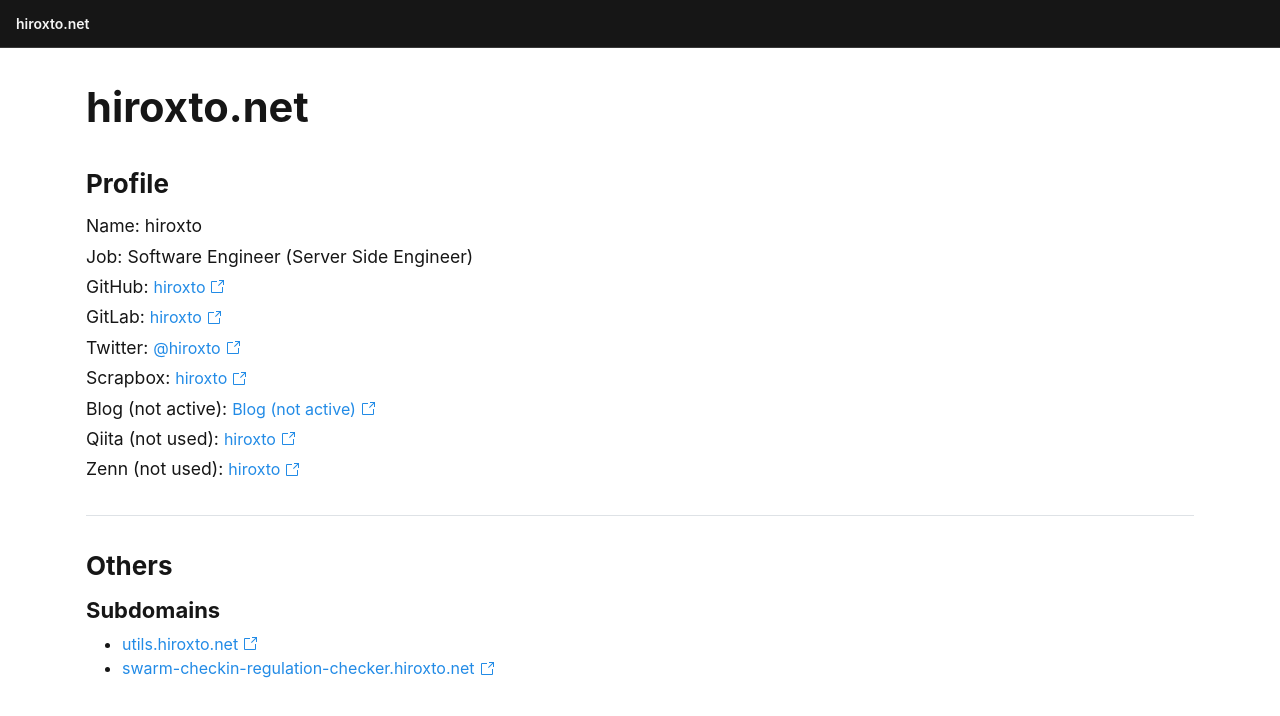
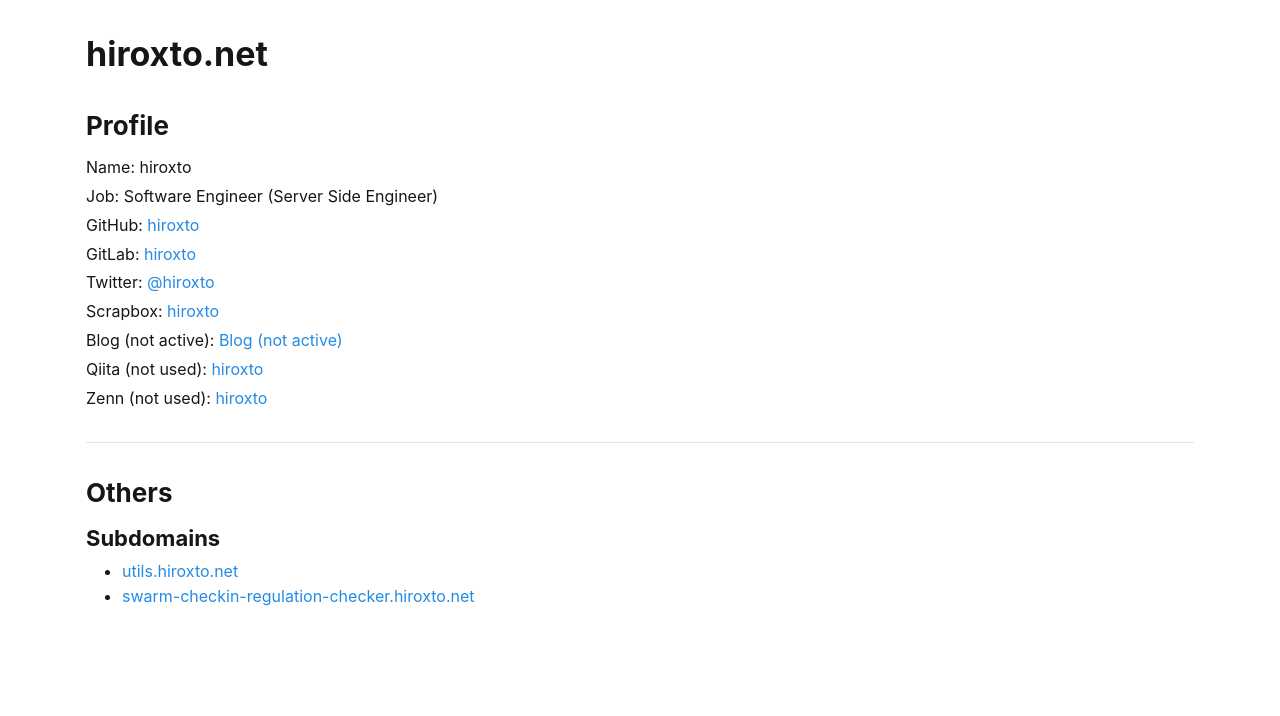
Before and after one commit to hiroxto/hiroxto.net, a Next.js app: page / in a window 1280 px wide. Shown: the top 716 px of the page. Built offline with nearby package versions, Linux system fonts and the light colour scheme.

Commit message:
feat: レイアウトを変更

```diff
--- a/app/globals.css
+++ b/app/globals.css
@@ -1,55 +1,5 @@
 .page-root {
-    min-height: 100vh;
     background: #ffffff;
     color: #161616;
-}
-
-.site-header {
-    height: 3rem;
-    display: flex;
-    align-items: center;
-    padding: 0 1rem;
-    background: #161616;
-    border-bottom: 1px solid #393939;
-}
-
-.site-header-name {
-    color: #f4f4f4;
-    font-size: 0.875rem;
-    font-weight: 600;
-    text-decoration: none;
-}
-
-.site-content {
     padding: 2rem 0;
 }
-
-.page-container {
-    padding-left: 1rem;
-    padding-right: 1rem;
-}
-
-.page-title {
-    font-size: 2.6rem;
-}
-
-.text {
-    font-size: 1.1rem;
-    line-height: 1.5;
-}
-
-.external-link {
-    display: inline-flex;
-    align-items: center;
-    gap: 0.25rem;
-    vertical-align: baseline;
-}
-
-.external-link-icon {
-    display: inline-flex;
-    align-items: center;
-}
-
-.links {
-    padding-bottom: 1rem;
-}
--- a/app/page.tsx
+++ b/app/page.tsx
@@ -64,29 +64,10 @@ const subdomainLinks = [
     },
 ];
 
-function ExternalLinkIcon() {
-    return (
-        <span className="external-link-icon" aria-hidden="true">
-            <svg
-                xmlns="http://www.w3.org/2000/svg"
-                viewBox="0 0 32 32"
-                fill="currentColor"
-                preserveAspectRatio="xMidYMid meet"
-                width="16"
-                height="16"
-                aria-hidden="true"
-            >
-                <path d="M26,28H6a2.0027,2.0027,0,0,1-2-2V6A2.0027,2.0027,0,0,1,6,4H16V6H6V26H26V16h2V26A2.0027,2.0027,0,0,1,26,28Z" />
-                <path d="M20 2L20 4 26.586 4 18 12.586 19.414 14 28 5.414 28 12 30 12 30 2 20 2z" />
-            </svg>
-        </span>
-    );
-}
-
 function ExternalLink({ href, children }: { href: string; children: ReactNode }) {
     return (
-        <Anchor className="external-link" href={href} target="_blank" rel="noreferrer noopener">
-            {children} <ExternalLinkIcon />
+        <Anchor href={href} target="_blank" rel="noreferrer noopener">
+            {children}
         </Anchor>
     );
 }
@@ -94,24 +75,15 @@ function ExternalLink({ href, children }: { href: string; children: ReactNode })
 export default function HomePage() {
     return (
         <div className="page-root">
-            <header className="site-header">
-                <a className="site-header-name" href="/">
-                    hiroxto.net
-                </a>
-            </header>
-
-            <main className="site-content">
-                <Container size="lg" className="page-container">
+            <Container size="lg">
                 <Stack gap="xl">
-                        <Title order={1} className="page-title">
-                            hiroxto.net
-                        </Title>
+                    <Title order={1}>hiroxto.net</Title>
 
                     <section>
                         <Title order={2}>Profile</Title>
                         <Stack gap={4} mt="sm">
                             {profiles.map((profile) => (
-                                    <Text key={profile.key} className="text">
+                                <Text key={profile.key}>
                                     {profile.linkTo == null ? (
                                         `${profile.key}: ${profile.value}`
                                     ) : (
@@ -127,7 +99,7 @@ export default function HomePage() {
 
                     <Divider />
 
-                        <section className="links">
+                    <section>
                         <Title order={2}>Others</Title>
                         <Title order={3} mt="sm">
                             Subdomains
@@ -142,7 +114,6 @@ export default function HomePage() {
                     </section>
                 </Stack>
             </Container>
-            </main>
         </div>
     );
 }
```
Lines whose indentation alone changed are shown as unchanged.
